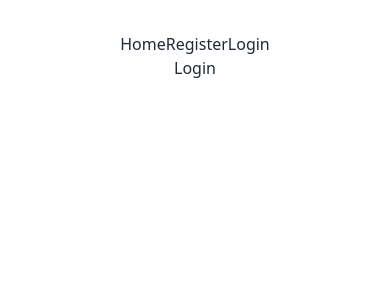
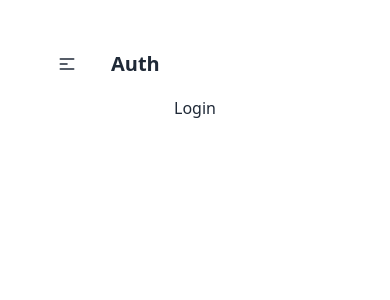
Before and after one commit to mdsayedhasann/email-password-auth, a React (Vite) app: page /login in a window 390 px wide. Shown: the top 300 px of the page. Built offline with nearby package versions, Linux system fonts and the light colour scheme.

Commit message:
Set all the Route and make Register page with a Daisy Ui Register  Form

```diff
--- a/package.json
+++ b/package.json
@@ -10,6 +10,7 @@
     "preview": "vite preview"
   },
   "dependencies": {
+    "firebase": "^10.4.0",
     "localforage": "^1.10.0",
     "match-sorter": "^6.3.1",
     "react": "^18.2.0",
--- a/src/component/Header/Header.jsx
+++ b/src/component/Header/Header.jsx
@@ -1,14 +1,55 @@
-import React from 'react';
-import { Link } from 'react-router-dom';
+import React from "react";
+import { Link } from "react-router-dom";
 
 const Header = () => {
-    return (
-        <div>
-            <Link to='/'>Home</Link>
-            <Link to='/register'>Register</Link>
-            <Link to='/login'>Login</Link>
+  const links = (
+    <>
+      <li> <Link to="/">Home</Link> </li>
+      <li> <Link to="/register">Register</Link> </li>
+      <li> <Link to="/login">Login</Link></li>
+
+    </>
+  );
+  return (
+    <div>
+
+
+
+
+      <div className="navbar bg-base-100">
+        <div className="navbar-start">
+          <div className="dropdown">
+            <label tabIndex={0} className="btn btn-ghost lg:hidden">
+              <svg
+                xmlns="http://www.w3.org/2000/svg"
+                className="h-5 w-5"
+                fill="none"
+                viewBox="0 0 24 24"
+                stroke="currentColor"
+              >
+                <path
+                  strokeLinecap="round"
+                  strokeLinejoin="round"
+                  strokeWidth="2"
+                  d="M4 6h16M4 12h8m-8 6h16"
+                />
+              </svg>
+            </label>
+            <ul
+              tabIndex={0}
+              className="menu menu-sm dropdown-content mt-3 z-[1] p-2 shadow bg-base-100 rounded-box w-52"
+            >
+              {links}
+            </ul>
+          </div>
+          <a className="btn btn-ghost normal-case text-xl">Auth</a>
         </div>
-    );
+        <div className="navbar-end hidden lg:flex">
+          <ul className="menu menu-horizontal px-1">{links}</ul>
+        </div>
+      </div>
+    </div>
+  );
 };
 
 export default Header;
--- a/src/component/Register/Register.jsx
+++ b/src/component/Register/Register.jsx
@@ -1,11 +1,53 @@
-import React from 'react';
+import React from "react";
 
 const Register = () => {
-    return (
-        <div>
-            <h1>I am register</h1>
+  return (
+    <div>
+      <div className="hero min-h-screen">
+        <div className="hero-content flex-col lg:flex-row-reverse gap-14">
+          <div className="text-center lg:text-left">
+            <h1 className="text-5xl font-bold">Register now!</h1>
+            <p className="py-6">
+              Provident cupiditate voluptatem et in. Quaerat fugiat ut assumenda
+              excepturi exercitationem quasi. In deleniti eaque aut repudiandae
+              et a id nisi.
+            </p>
+          </div>
+          <div className="card flex-shrink-0 w-full max-w-sm shadow-2xl bg-base-100">
+            <form>
+            <div className="card-body">
+              <div className="form-control">
+                <label className="label">
+                  <span className="label-text">Email</span>
+                </label>
+                <input
+                  type="text"
+                  placeholder="email"
+                  className="input input-bordered"
+                />
+              </div>
+              <div className="form-control">
+                <label className="label">
+                  <span className="label-text">Password</span>
+                </label>
+                <input
+                  type="text"
+                  placeholder="password"
+                  className="input input-bordered"
+                />
+                <label className="label">
+                  <a href="#" className="label-text-alt link link-hover">
+                    Forgot password?
+                  </a>
+                </label>
+              </div>
+            </div>
+            </form>
+          </div>
         </div>
-    );
+      </div>
+    </div>
+  );
 };
 
 export default Register;
--- /dev/null
+++ b/src/firebase/firebase.init.js
@@ -0,0 +1,18 @@
+
+import { initializeApp , getAuth } from "firebase/app";
+
+
+const firebaseConfig = {
+  apiKey: "AIzaSyDoZjpJaCQFgZ3vTep1EB_Xec7GFj4XKUs",
+  authDomain: "email-password-auth-98bcc.firebaseapp.com",
+  projectId: "email-password-auth-98bcc",
+  storageBucket: "email-password-auth-98bcc.appspot.com",
+  messagingSenderId: "1014783904867",
+  appId: "1:1014783904867:web:2b7b8aba48f850e6d1bc56"
+};
+
+// Initialize Firebase
+const app = initializeApp(firebaseConfig);
+const auth = getAuth(app);
+
+export default auth
```
Also changed, not shown: 1 other file (tests, documents, lock files or other folders).
